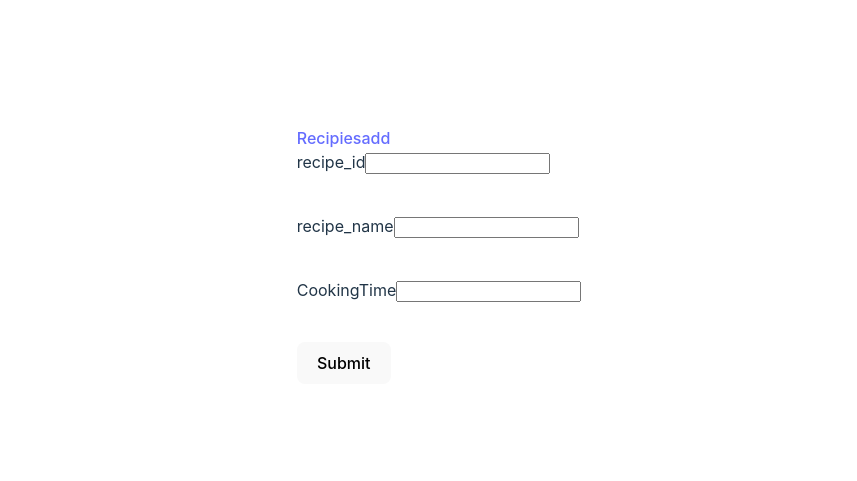
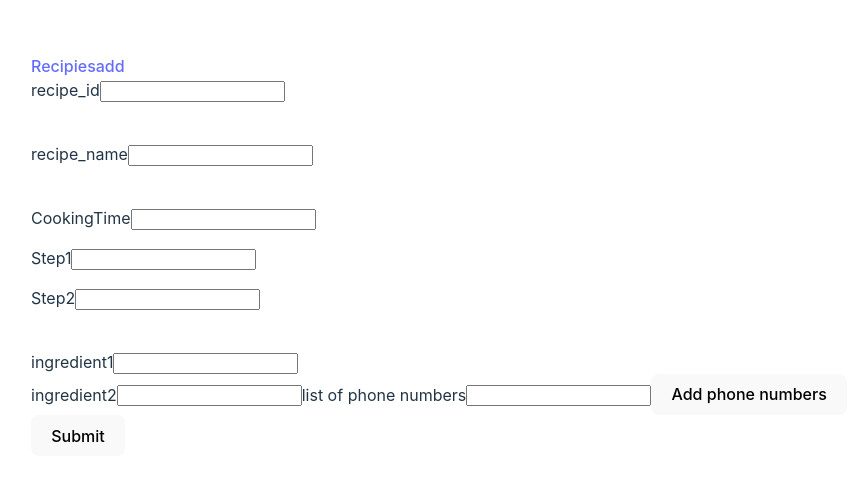
Before and after one commit to TahaJamil37/Recipe-Manager-App, a React (Vite) app: page /add in a window 1280 px wide. Shown: the part 145-626 px from the top of the page, without its empty margins (201-1058 px from the left). Built offline with nearby package versions, Linux system fonts and the light colour scheme.

Commit message:
update addrecipeform

```diff
--- a/src/components/AddRecipeForm.jsx
+++ b/src/components/AddRecipeForm.jsx
@@ -1,10 +1,23 @@
 import React from 'react'
 import { DevTool } from "@hookform/devtools";
-import { useForm } from "react-hook-form";
+import { useForm,useFieldArray } from "react-hook-form";
 
 export default function AddRecipeForm() {
 
-    const { register, handleSubmit, control, formState: { errors } } = useForm();
+    const { register, handleSubmit, control, formState: { errors } } = useForm({
+        defaultValues:{recipeid:'',recipe_name:'',cooking_id:'',steps:{
+            step1:'',
+            step2:'',
+        },
+        ingredients:['',''],
+        phnumbers:[{number:''}]
+
+
+    }});
+    const { fields,append} = useFieldArray({
+        control,
+        name: "phnumbers",
+      });
 
     const onSubmit = (data) => {
 
@@ -29,7 +42,38 @@ export default function AddRecipeForm() {
 
 <input type="text"  id='cooking_id'  {...register("cooking_id",{required: {value:true,message:'CookingTime is required'}})}/>
 <p style={{color:'red'}}>{errors?.cooking_id?.message}</p>
+
+
+<label htmlFor="">Step1</label>
+<input type="text"  id='step1'  {...register("steps.step1",{required: {value:true,message:'step1 is required'}})}/>
+<p style={{color:'red'}}>{errors?.steps?.step1?.message}</p>
+
+<label htmlFor="">Step2</label>
+<input type="text"  id='step2'  {...register("steps.step2",{required: {value:true,message:'step2 is required'}})}/>
+<p style={{color:'red'}}>{errors?.steps?.step2?.message}</p>
 <br/>
+
+
+<label htmlFor="">ingredient1</label>
+<input type="text"  id='step2'  {...register("ingredients.0",{required: {value:true,message:'ingredients is required'}})}/>
+
+
+<br/>
+
+<label htmlFor="">ingredient2</label>
+<input type="text"  id='step2'  {...register("ingredients.1",{required: {value:true,message:'ingredients is required'}})}/>
+<label htmlFor="">list of phone numbers</label>
+{fields.map((field, index) => (
+      <input
+        key={field.id} // important to include key with field's id
+        {...register(`phnumbers.${index}.number`)}
+      />
+    ))}
+    <button type="button" onClick={()=>append({number:''})}>Add phone numbers
+
+    </button>
+
+    <br/>
 <button>Submit</button>
 </form>
 <DevTool control={control} />
```
